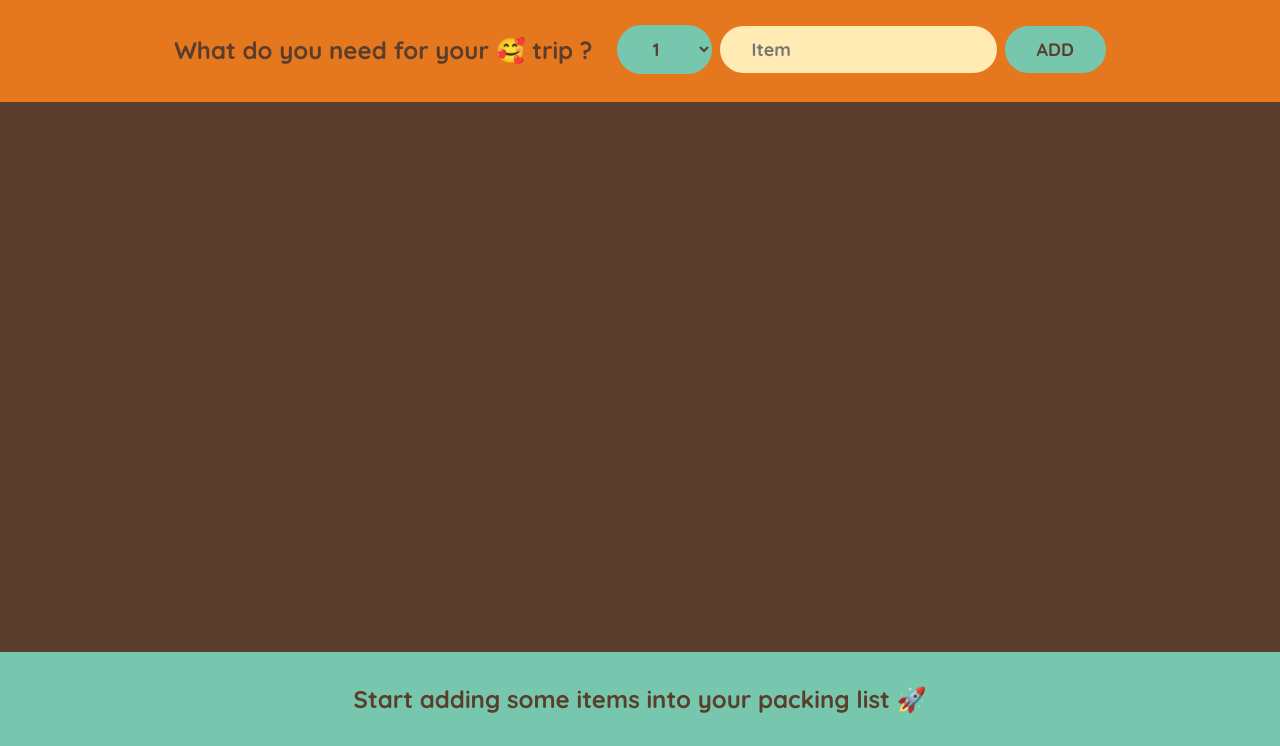
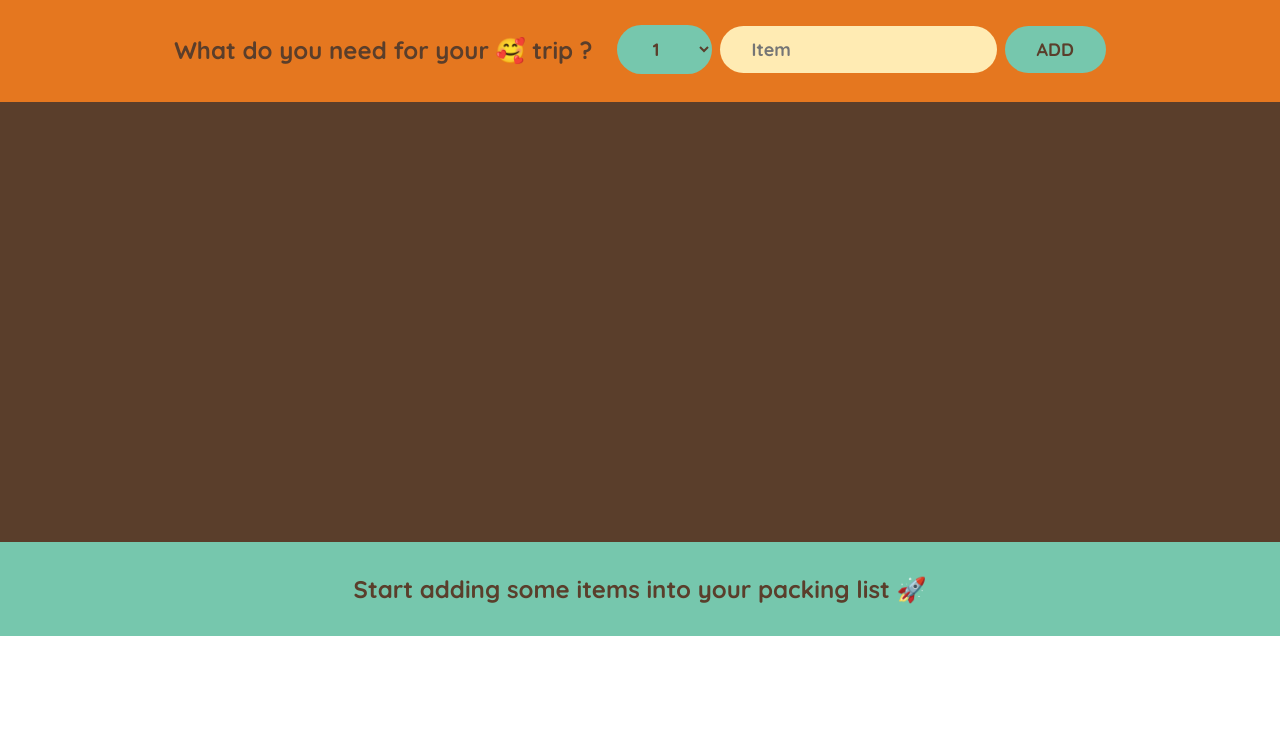
Before and after one commit to hariyebk/Far-Away, a React app: page / in a window 1280 px wide. Shown: the part 175-921 px from the top of the page. After the commit the page ends 811 px from the top, so only its background shows below. Built offline with nearby package versions, Linux system fonts and the light colour scheme.

Commit message:
Modified

```diff
--- a/public/index.html
+++ b/public/index.html
@@ -24,7 +24,7 @@
       work correctly both with client-side routing and a non-root public URL.
       Learn how to configure a non-root public URL by running `npm run build`.
     -->
-    <title>React App</title>
+    <title> Far Away </title>
   </head>
   <body>
     <noscript>You need to enable JavaScript to run this app.</noscript>
--- a/src/index.css
+++ b/src/index.css
@@ -77,7 +77,7 @@ input {
 .list {
   background-color: #5a3e2b;
   color: #ffebb3;
-  padding: 27.5rem 0 ;
+  padding: 22rem 0 ;
   display: flex;
   justify-content: space-between;
   flex-direction: column;
```
Also changed, not shown: README.md.
